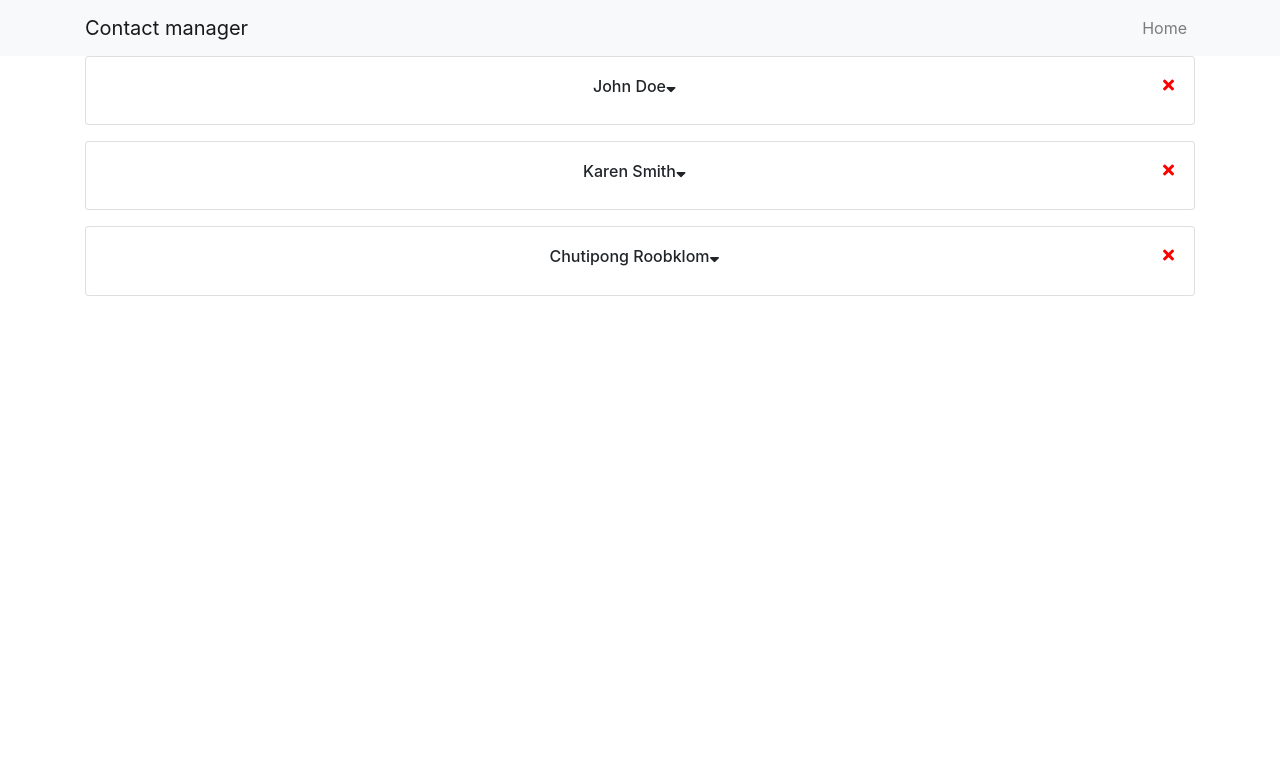
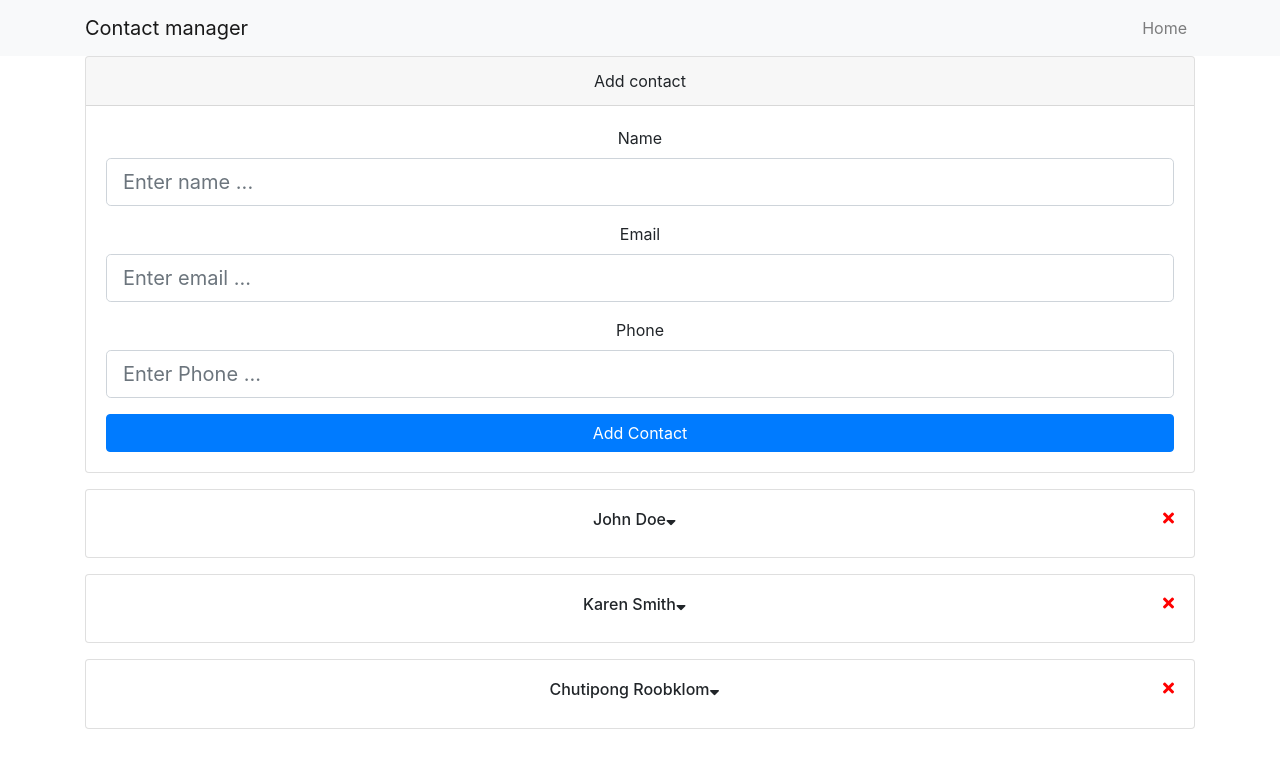
Before and after one commit to khunemz/client-panel, a React (Create React App) app: page / in a window 1280 px wide. Shown: the top 768 px of the page. Built offline with nearby package versions, Linux system fonts and the light colour scheme.

Commit message:
feat/markup form

```diff
--- a/src/App.js
+++ b/src/App.js
@@ -1,9 +1,10 @@
 import React from 'react';
 import 'bootstrap/dist/css/bootstrap.min.css';
 import './App.css';
-import Contacts from './components/Contacts';
-import Header from './components/Header';
+import Contacts from './components/contacts/Contacts';
+import Header from './components/layout/Header';
 import {Provider} from './context'
+import AddContact from './components/contacts/AddContact';
 
 
 function App() {
@@ -13,6 +14,7 @@
       <Header branding="Contact manager" />
 
       <div className="container">
+        <AddContact />
         <Contacts />
       </div>
     </div>
--- /dev/null
+++ b/src/components/contacts/AddContact.js
@@ -0,0 +1,56 @@
+import React, { Component } from 'react'
+
+class AddContact extends Component {
+
+    state = {
+        name: '' ,
+        email: '' ,
+        phone: ''
+    }
+    render() {
+        const {name , email , phone } = this.state;
+        return (
+            <div className="card mb-3">
+                <div className="card-header">Add contact</div>
+                <div className="card-body">
+                    <form >
+                        <div className="form-group">
+                            <label htmlFor="name">Name</label>
+                            <input
+                                name="name"
+                                className="form-control form-control-lg"
+                                placeholder="Enter name ..."
+                                value={name}
+                            />
+                        </div>
+
+                        <div className="form-group">
+                            <label htmlFor="email">Email</label>
+                            <input
+                                name="email"
+                                type="email"
+                                className="form-control form-control-lg"
+                                placeholder="Enter email ..."
+                                value={email}
+                            />
+                        </div>
+
+                        <div className="form-group">
+                            <label htmlFor="phone">Phone</label>
+                            <input
+                                name="phone"
+                                type="phone"
+                                className="form-control form-control-lg"
+                                placeholder="Enter Phone ..."
+                                value={phone}
+                            />
+                        </div>
+                        <input type="submit" value="Add Contact" className="btn  btn-block btn-primary" />
+                    </form>
+                </div>
+            </div>
+        )
+    }
+}
+
+export default AddContact;
--- a/src/components/Contact.js
+++ b/src/components/contacts/Contact.js
@@ -1,6 +1,6 @@
 import React, { Component } from "react";
 import PropTypes from "prop-types";
-import { Consumer } from "../context";
+import { Consumer } from "../../context";
 
 class Contact extends Component {
   state = {
--- a/src/components/Contacts.js
+++ b/src/components/contacts/Contacts.js
@@ -1,6 +1,6 @@
 import React, { Component } from "react";
 import Contact from "./Contact";
-import {Consumer} from '../context'
+import {Consumer} from '../../context'
 
 class Contacts extends Component {
 
```
Also changed, not shown: src/components/layout/Header.js (renamed from src/components/Header.js).
